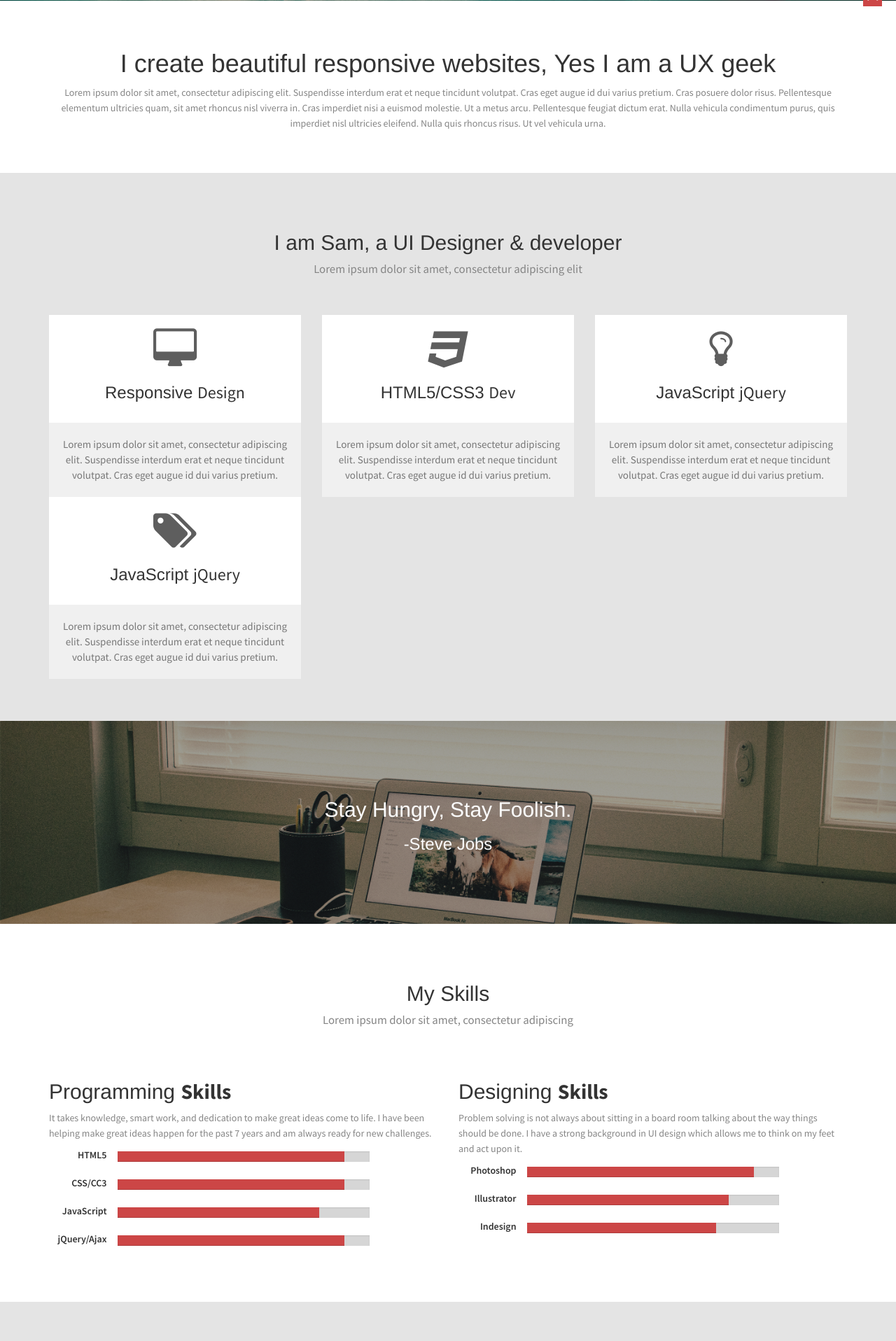
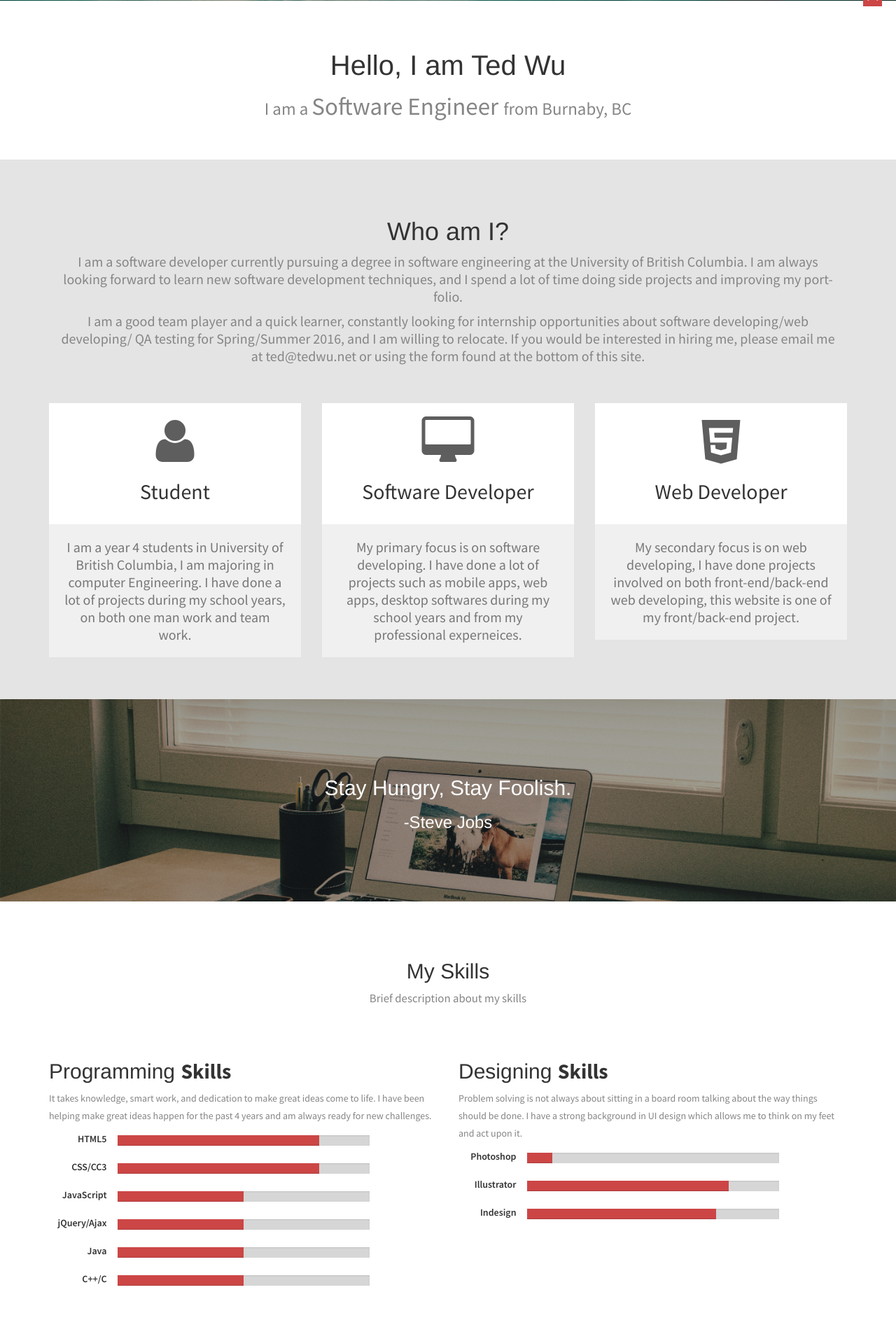
Before and after one commit to Niuuuuu/tedwu.net, a PHP site: page / in a window 1280 px wide. Shown: the part 771-2687 px from the top of the page at 70% size. Run offline with PHP 8.4, Linux system fonts and the light colour scheme.

Commit message:
updating some description and change some icons

```diff
--- a/css/da-slider.css
+++ b/css/da-slider.css
@@ -168,7 +168,7 @@
 	height: 20px;
 	top: 5px;
 	left: 5px;
-	background: transparent url(../images/arrows.png) no-repeat top left;
+	background: transparent url(../images/arrows_blue.png) no-repeat top left;
 	border-radius: 50%;
 	box-shadow: 1px 1px 2px rgba(0,0,0,0.1);
 }
--- a/css/styles.css
+++ b/css/styles.css
@@ -14,7 +14,7 @@ License: Free to use for personal and commercial, but you need to place back lin
 }
 
 body {
-    font-size: 14px;
+    /*font-size: 20px;*/
     font-family: 'Source Sans Pro', sans-serif;
     -webkit-font-smoothing: antialiased;
     background: #E4E4E4;
@@ -32,7 +32,9 @@ body {
 
 p {
     color: #858585;
-	line-height:22px;
+	line-height:25px;
+
+
 }
 .white{
 	background:#fff;
@@ -417,18 +419,27 @@ background: none;
 padding:50px 0;
 background:#fff;
 }
+#aboutUs p{
+
+    font-size: 20px;
+}
+
+#aboutUs .txtHead h3{
+
+    font-size: 30px;
+}
 
 #aboutUs .txtHead{
 background:#fff;
 padding:20px 10px;
 }
 #aboutUs .txtHead .fa {
-font-size: 58px;
+font-size: 70px;
 color: #5E5E5E;
 }
 .tileBox p{
     background-color: #f0f0f0;
-font-size: 15px;
+
 color: #777777;
 padding: 20px;
 margin: 0px;
--- a/index.html
+++ b/index.html
@@ -69,29 +69,24 @@
             <div class="container banner-content">
                 <div id="da-slider" class="da-slider">
                     <div class="da-slide">
-                        <h2>Webdesigner</h2>
-                        <p>Amazing free responsive website for free, enjoy!!!</p>
+                        <h2>software developer</h2>
+                        <p>I build and deliver softwares</p>
                         <div class="da-img"></div>
                     </div>
                     <div class="da-slide">
-                        <h2>UX/UI Developer</h2>
-                        <p>I develop website using Bootstrap front-end framework..</p>
+                        <h2>Front-end/Back-end web developer</h2>
+                        <p>I develop website using different javascript frameworks</p>
                         <div class="da-img"></div>
                     </div>
                     <div class="da-slide">
-                        <h2>HTML5/CSS3</h2>
-                        <p>HTML5 is a markup language used for structuring and presenting Web.</p>
+                        <h2>Quality Assurance/ Unit Testing</h2>
+                        <p>I do QA testing to ensure the project is bug-free</p>
                         <div class="da-img"></div>
                     </div>
-                    <div class="da-slide">
-                        <h2>JavaScript/jQuery</h2>
-                        <p>jQuery: Write Less, Do More...</p>
-                        <div class="da-img"></div>
-                    </div>
-				<!--  <nav class="da-arrows">
+				  <nav class="da-arrows">
                         <span class="da-arrows-prev"></span>
                         <span class="da-arrows-next"></span>
-                    </nav> -->
+                    </nav>
                 </div>
             </div>
         </div>
@@ -99,8 +94,8 @@
     <section id="introText">
         <div class="container">
             <div class="text-center">
-            <h1>I create beautiful responsive websites, Yes I am a UX geek</h1>
-              <p>Lorem ipsum dolor sit amet, consectetur adipiscing elit. Suspendisse interdum erat et neque tincidunt volutpat. Cras eget augue id dui varius pretium. Cras posuere dolor risus. Pellentesque elementum ultricies quam, sit amet rhoncus nisl viverra in. Cras imperdiet nisi a euismod molestie. Ut a metus arcu. Pellentesque feugiat dictum erat. Nulla vehicula condimentum purus, quis imperdiet nisl ultricies eleifend. Nulla quis rhoncus risus. Ut vel vehicula urna.</p>
+            <h1 style="font-size:40px">Hello, I am Ted Wu</h1>
+             <p style="font-size:25px; margin-top:25px;"> I am a <span style="font-size:35px">Software Engineer </span> from Burnaby, BC</p>
             </div>
         </div>
 
@@ -110,40 +105,35 @@
         <div class="container">
             <div class="heading text-center">
                 <!-- Heading -->
-                <h2>I am Sam, a UI Designer & developer</h2>
-                <p>Lorem ipsum dolor sit amet, consectetur adipiscing elit</p>
+                <h1>Who am I?</h1>
+                <p>I am a software developer currently pursuing a degree in software engineering at the University of British Columbia. I am always looking forward to learn new software development techniques, and I spend a lot of time doing side projects and improving my port-folio.</p>
+                <p>I am a good team player and a quick learner, constantly looking for internship opportunities about software developing/web developing/ QA testing for Spring/Summer 2016, and I am willing to relocate. If you would be interested in hiring me, please email me at ted@tedwu.net or using the form found at the bottom of this site. </p>
             </div>
             <div class="row">
                 <!-- item -->
                 <div class="col-md-4 text-center tileBox">
-                   <div class="txtHead"> <i class="fa fa-desktop"></i>
-                    <h3>Responsive <span class="id-color">Design</span></h3></div>
-                    <p>Lorem ipsum dolor sit amet, consectetur adipiscing elit. Suspendisse interdum erat et neque tincidunt volutpat. Cras eget augue id dui varius pretium.</p>
+                   <div class="txtHead"> <i class="fa fa-user"></i>
+                    <h3><span class="id-color">Student</span></h3></div>
+                    <p>I am a year 4 students in University of British Columbia, I am majoring in computer Engineering. I have done a lot of projects during my school years, on both one man work and team work.</p>
                 </div>
                 <!-- end: -->
 
                 <!-- item -->
                 <div class="col-md-4 text-center tileBox">
-                    <div class="txtHead"><i class="fa fa-css3"></i>
-                    <h3>HTML5/CSS3 <span class="id-color">Dev</span></h3></div>
-                    <p>Lorem ipsum dolor sit amet, consectetur adipiscing elit. Suspendisse interdum erat et neque tincidunt volutpat. Cras eget augue id dui varius pretium.</p>
+                    <div class="txtHead"><i class="fa fa-desktop"></i>
+                    <h3><span class="id-color"> Software Developer</span></h3></div>
+                    <p>My primary focus is on software developing. I have done a lot of projects such as mobile apps, web apps, desktop softwares during my school years and from my professional experneices.</p>
                 </div>
                 <!-- end: -->
 
                 <!-- item -->
                 <div class="col-md-4 text-center tileBox">
-                    <div class="txtHead"><i class="fa fa-lightbulb-o"></i>
-                    <h3>JavaScript <span class="id-color">jQuery</span></h3></div>
-                    <p>Lorem ipsum dolor sit amet, consectetur adipiscing elit. Suspendisse interdum erat et neque tincidunt volutpat. Cras eget augue id dui varius pretium.</p>
+                    <div class="txtHead"><i class="fa fa-html5"></i>
+                    <h3><span class="id-color">Web Developer</span></h3></div>
+                    <p>My secondary focus is on web developing, I have done projects involved on both front-end/back-end web developing, this website is one of my front/back-end project.</p>
                 </div>
                 <!-- end: -->
 
-
-                <div class="col-md-4 text-center tileBox">
-                    <div class="txtHead"><i class="fa fa-tags"></i>
-                    <h3>JavaScript <span class="id-color">jQuery</span></h3></div>
-                    <p>Lorem ipsum dolor sit amet, consectetur adipiscing elit. Suspendisse interdum erat et neque tincidunt volutpat. Cras eget augue id dui varius pretium.</p>
-                </div>
             </div>
         </div>
     </section>
@@ -163,37 +153,17 @@
         <div class="heading text-center">
                 <!-- Heading -->
                 <h2>My Skills</h2>
-                <p>Lorem ipsum dolor sit amet, consectetur adipiscing</p>
+                <p>Brief description about my skills</p>
             </div>
         	<div class="row">
                 <div class="col-sm-6">
                     <h2>Programming <strong>Skills</strong></h2>
                     <p class="mrgBtm20">
-                        It takes knowledge, smart work, and dedication to make great ideas come to life. I have been helping make great ideas happen for the past 7 years and am always ready for new challenges.
+                        It takes knowledge, smart work, and dedication to make great ideas come to life. I have been helping make great ideas happen for the past 4 years and am always ready for new challenges.
 
                     </p>
                     <div class="row">
                         <div class="col-md-2 skilltitle">HTML5</div>
-                        <div class="col-md-8">
-                            <div class="progress">
-                                <div class="progress-bar" role="progressbar" aria-valuenow="90" aria-valuemin="0" aria-valuemax="100" style="width: 90%;">
-                                    <span class="sr-only">90% Complete</span>
-                                </div>
-                            </div>
-                        </div>
-                    </div>
-                    <div class="row">
-                        <div class="col-md-2 skilltitle">CSS/CC3</div>
-                        <div class="col-md-8">
-                            <div class="progress">
-                                <div class="progress-bar" role="progressbar" aria-valuenow="90" aria-valuemin="0" aria-valuemax="100" style="width: 90%;">
-                                    <span class="sr-only">90% Complete</span>
-                                </div>
-                            </div>
-                        </div>
-                    </div>
-                    <div class="row">
-                        <div class="col-md-2 skilltitle">JavaScript</div>
                         <div class="col-md-8">
                             <div class="progress">
                                 <div class="progress-bar" role="progressbar" aria-valuenow="80" aria-valuemin="0" aria-valuemax="100" style="width: 80%;">
@@ -203,15 +173,57 @@
                         </div>
                     </div>
                     <div class="row">
-                        <div class="col-md-2 skilltitle">jQuery/Ajax</div>
+                        <div class="col-md-2 skilltitle">CSS/CC3</div>
                         <div class="col-md-8">
                             <div class="progress">
-                                <div class="progress-bar" role="progressbar" aria-valuenow="90" aria-valuemin="0" aria-valuemax="100" style="width: 90%;">
-                                    <span class="sr-only">90% Complete</span>
+                                <div class="progress-bar" role="progressbar" aria-valuenow="80" aria-valuemin="0" aria-valuemax="100" style="width: 80%;">
+                                    <span class="sr-only">80% Complete</span>
                                 </div>
                             </div>
                         </div>
                     </div>
+                    <div class="row">
+                        <div class="col-md-2 skilltitle">JavaScript</div>
+                        <div class="col-md-8">
+                            <div class="progress">
+                                <div class="progress-bar" role="progressbar" aria-valuenow="50" aria-valuemin="0" aria-valuemax="100" style="width: 50%;">
+                                    <span class="sr-only">50% Complete</span>
+                                </div>
+                            </div>
+                        </div>
+                    </div>
+                    <div class="row">
+                        <div class="col-md-2 skilltitle">jQuery/Ajax</div>
+                        <div class="col-md-8">
+                            <div class="progress">
+                                <div class="progress-bar" role="progressbar" aria-valuenow="50" aria-valuemin="0" aria-valuemax="100" style="width: 50%;">
+                                    <span class="sr-only">50% Complete</span>
+                                </div>
+                            </div>
+                        </div>
+                    </div>
+
+                    <div class="row">
+                        <div class="col-md-2 skilltitle">Java</div>
+                        <div class="col-md-8">
+                            <div class="progress">
+                                <div class="progress-bar" role="progressbar" aria-valuenow="50" aria-valuemin="0" aria-valuemax="100" style="width: 50%;">
+                                    <span class="sr-only">50% Complete</span>
+                                </div>
+                            </div>
+                        </div>
+                    </div>
+                    <div class="row">
+                        <div class="col-md-2 skilltitle">C++/C</div>
+                        <div class="col-md-8">
+                            <div class="progress">
+                                <div class="progress-bar" role="progressbar" aria-valuenow="50" aria-valuemin="0" aria-valuemax="100" style="width: 50%;">
+                                    <span class="sr-only">50% Complete</span>
+                                </div>
+                            </div>
+                        </div>
+                    </div>
+            <!--end of programming skills colume-->
                 </div>
                 <div class="col-sm-6">
                     <h2>Designing <strong>Skills</strong></h2>
@@ -223,8 +235,8 @@
                         <div class="col-md-2 skilltitle">Photoshop</div>
                         <div class="col-md-8">
                             <div class="progress">
-                                <div class="progress-bar" role="progressbar" aria-valuenow="90" aria-valuemin="0" aria-valuemax="100" style="width: 90%;">
-                                    <span class="sr-only">90% Complete</span>
+                                <div class="progress-bar" role="progressbar" aria-valuenow="10" aria-valuemin="0" aria-valuemax="100" style="width: 10%;">
+                                    <span class="sr-only">10% Complete</span>
                                 </div>
                             </div>
                         </div>
```
Also changed, not shown: images/arrows_blue.png (added).
